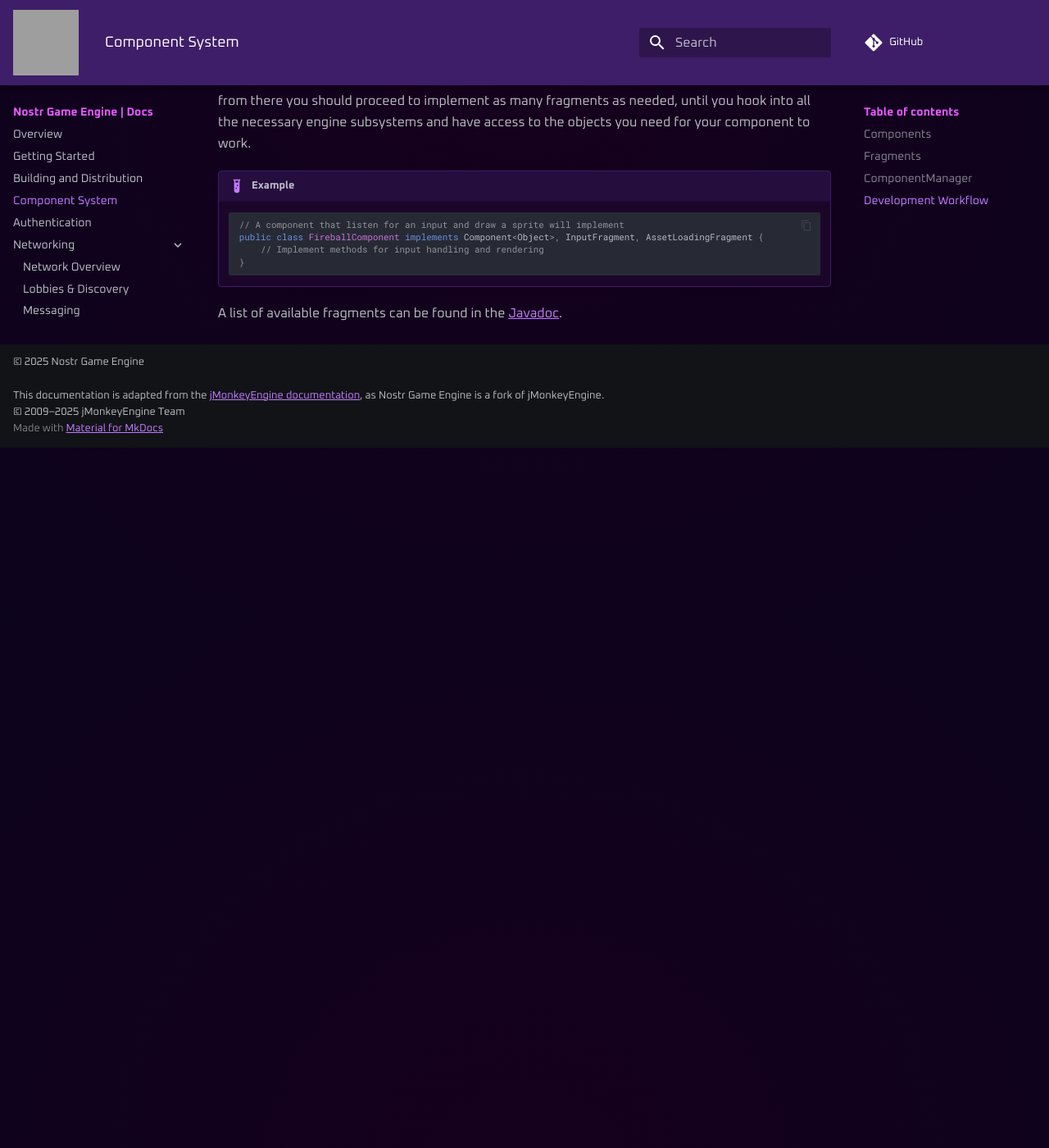
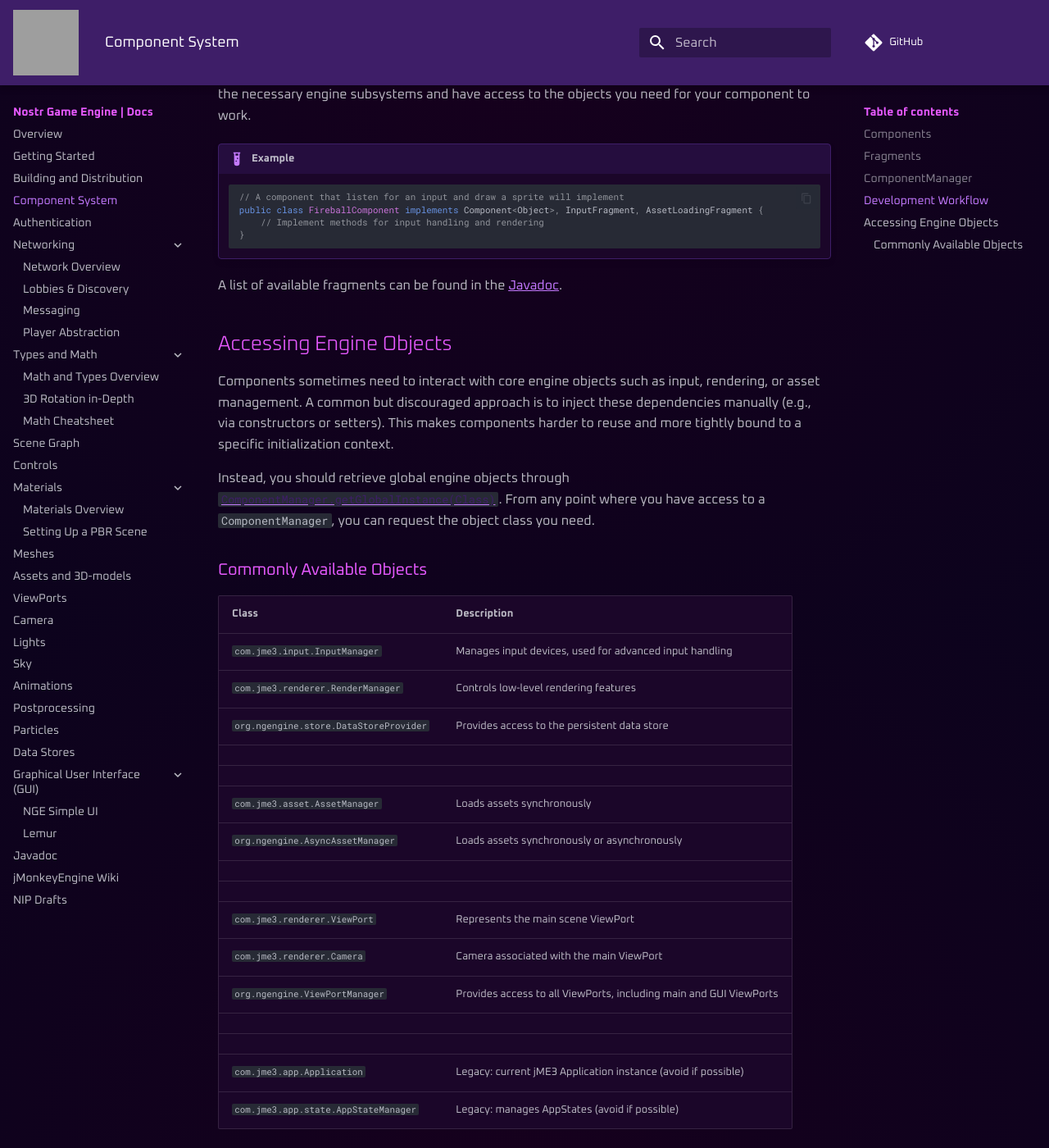
Before and after one commit to NostrGameEngine/docs, an MkDocs documentation site: the page built from docs/components/index.md, in a window 1280 px wide and 1400 px high, scrolled down 2043 px. Shown: the whole window at 82% size. Built offline with MkDocs 1.6.1 and Material for MkDocs 9.7.7, drawn with Linux system fonts in a browser that asks for light colours; comment, search, counter and statistics services are not loaded; before the commit the page ends 2589 px from its top, so only the background shows below that; some of the changed text lies outside the part shown.

Commit message:
update wiki for v0.1

```diff
--- a/docs/components/index.md
+++ b/docs/components/index.md
@@ -82,3 +81,35 @@ from there you should proceed to implement as many fragments as needed, until yo
 
 
 A list of available fragments can be found in the [Javadoc](https://javadoc.ngengine.org/org/ngengine/components/fragments/package-summary.html).
+
+
+
+
+## Accessing Engine Objects
+
+Components sometimes need to interact with core engine objects such as input, rendering, or asset management.
+A common but discouraged approach is to inject these dependencies manually (e.g., via constructors or setters). This makes components harder to reuse and more tightly bound to a specific initialization context.
+
+Instead, you should retrieve global engine objects through [`ComponentManager.getGlobalInstance(Class)`](https://javadoc.ngengine.org/org/ngengine/components/ComponentManager.html#getGlobalInstance%28java.lang.Class%29).
+From any point where you have access to a `ComponentManager`, you can request the object class you need.
+
+### Commonly Available Objects
+
+| Class                                  | Description                                                        |
+| -------------------------------------- | ------------------------------------------------------------------ |
+| `com.jme3.input.InputManager`          | Manages input devices, used for advanced input handling            |
+| `com.jme3.renderer.RenderManager`      | Controls low-level rendering features                              |
+| `org.ngengine.store.DataStoreProvider` | Provides access to the persistent data store                       |
+|  |   |
+|  |   |
+| `com.jme3.asset.AssetManager`          | Loads assets synchronously                                         |
+| `org.ngengine.AsyncAssetManager`       | Loads assets synchronously or asynchronously                       |
+|  |   |
+|  |   |
+| `com.jme3.renderer.ViewPort`           | Represents the main scene ViewPort                                 |
+| `com.jme3.renderer.Camera`             | Camera associated with the main ViewPort                           |
+| `org.ngengine.ViewPortManager`         | Provides access to all ViewPorts, including main and GUI ViewPorts |
+|  |   |
+|  |   |
+| `com.jme3.app.Application`             | Legacy: current jME3 Application instance (avoid if possible)      |
+| `com.jme3.app.state.AppStateManager`   | Legacy: manages AppStates (avoid if possible)                      |
```
Also changed, not shown: other parts of docs/components/index.md (+5 -6 lines), docs/lights.md (+10 -6 lines).
